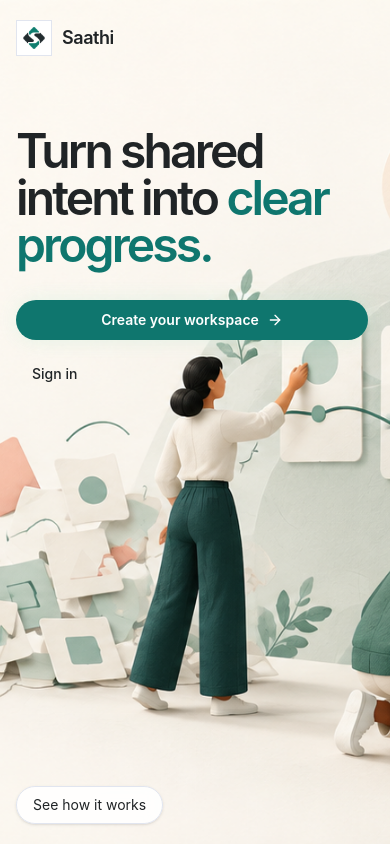
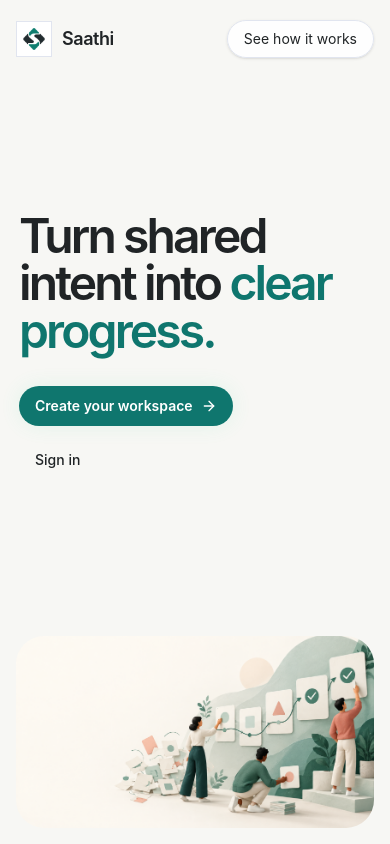
Before and after one commit to Falcon-J/saathi, a Next.js app: page /landing in a window 390 px wide. Built offline with nearby package versions, Linux system fonts and the light colour scheme; no server answers.

Commit message:
responsive: keep landing artwork useful on mobile

```diff
--- a/app/landing/page.tsx
+++ b/app/landing/page.tsx
@@ -7,36 +7,47 @@ import { SaathiLogo } from "@/components/saathi-logo"
 export default function LandingPage() {
   return (
     <main className="saathi-shell min-h-screen overflow-hidden">
-      <section id="product" className="relative isolate min-h-[100svh] overflow-hidden">
+      <section id="product" className="relative isolate flex min-h-[100svh] flex-col overflow-hidden bg-[#f7f7f4]">
         <Image
           src="/saathi-landing-hero.png"
           alt="A team turning shared intent into clear next steps"
           fill
           priority
           sizes="100vw"
-          className="object-cover object-center"
+          className="z-0 hidden object-cover object-[58%_center] lg:block"
         />
-        <Link href="/" className="absolute left-4 top-5 z-10 flex items-center gap-2.5 sm:left-6 lg:left-8" aria-label="Saathi home">
-          <SaathiLogo className="size-9" priority />
-          <span className="text-lg font-semibold tracking-tight">Saathi</span>
-        </Link>
-        <div className="absolute inset-0 -z-10 bg-gradient-to-r from-[#f7f7f4] via-[#f7f7f4]/85 to-transparent lg:w-[64%]" />
-        <div className="relative mx-auto flex min-h-[100svh] max-w-7xl items-start px-4 pb-24 pt-[clamp(7rem,15vh,10rem)] sm:px-6 lg:px-8">
-        <div className="max-w-[27rem]">
+        <div className="absolute inset-0 z-0 hidden bg-gradient-to-r from-[#f7f7f4] via-[#f7f7f4]/85 to-transparent lg:block lg:w-[64%]" />
+        <div className="relative z-10 mx-auto flex w-full max-w-7xl items-center justify-between px-4 pt-5 sm:px-6 lg:px-8">
+          <Link href="/" className="flex shrink-0 items-center gap-2.5" aria-label="Saathi home">
+            <SaathiLogo className="size-9" priority />
+            <span className="text-lg font-semibold tracking-tight">Saathi</span>
+          </Link>
+          <Link href="/guide" className="whitespace-nowrap rounded-full border border-border bg-white/85 px-4 py-2 text-sm text-foreground shadow-sm backdrop-blur transition-colors hover:bg-white">
+            See how it works
+          </Link>
+        </div>
+        <div className="relative z-10 mx-auto flex w-full max-w-7xl flex-1 items-center justify-center px-4 pb-10 pt-10 sm:px-6 lg:items-center lg:justify-start lg:px-8 lg:pb-16 lg:pt-0">
+          <div className="w-full max-w-[22rem]">
             <h1 className="max-w-[22rem] text-5xl font-semibold leading-[0.98] tracking-[-0.06em] text-foreground sm:text-6xl lg:text-6xl">
               Turn shared intent into <span className="text-primary">clear progress.</span>
             </h1>
-            <div className="mt-8 flex flex-col gap-3 sm:flex-row">
+            <div className="mt-8 flex flex-col items-start gap-3 sm:flex-row sm:items-center">
               <Button asChild size="lg" className="rounded-full">
                 <Link href="/register">Create your workspace <ArrowRight className="size-4" /></Link>
               </Button>
               <Link href="/login" className="inline-flex min-h-11 items-center px-4 text-sm font-medium text-foreground">Sign in</Link>
             </div>
+          </div>
         </div>
+        <div className="relative z-10 mx-4 mb-4 h-48 overflow-hidden rounded-[1.75rem] sm:h-56 lg:hidden">
+          <Image
+            src="/saathi-landing-hero.png"
+            alt="A team turning shared intent into clear next steps"
+            fill
+            sizes="calc(100vw - 2rem)"
+            className="object-cover object-[68%_center]"
+          />
         </div>
-        <Link href="/guide" className="absolute bottom-5 left-4 rounded-full border border-border bg-white/85 px-4 py-2 text-sm text-foreground shadow-sm backdrop-blur transition-colors hover:bg-white sm:bottom-8 sm:left-6 lg:left-8">
-          See how it works
-        </Link>
       </section>
 
     </main>
```
Also changed, not shown: 1 other file (tests, documents, lock files or other folders).
